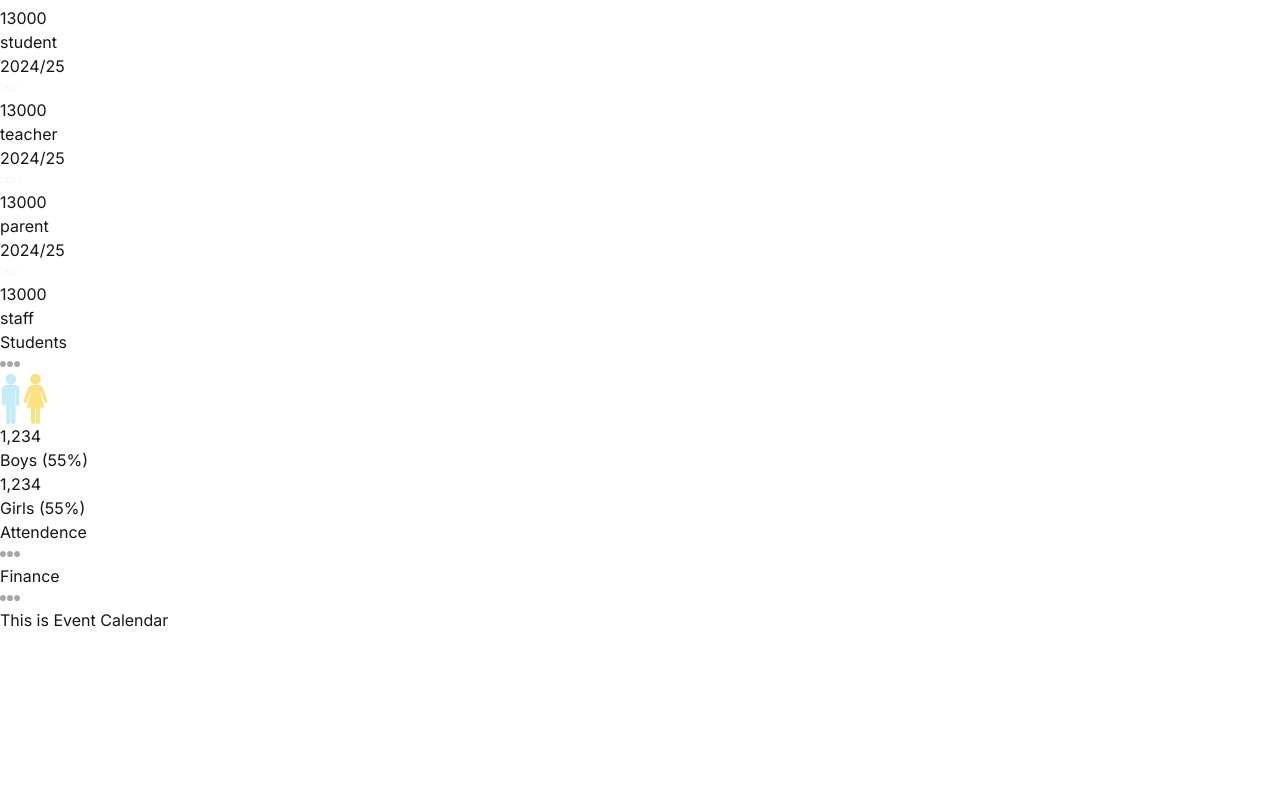
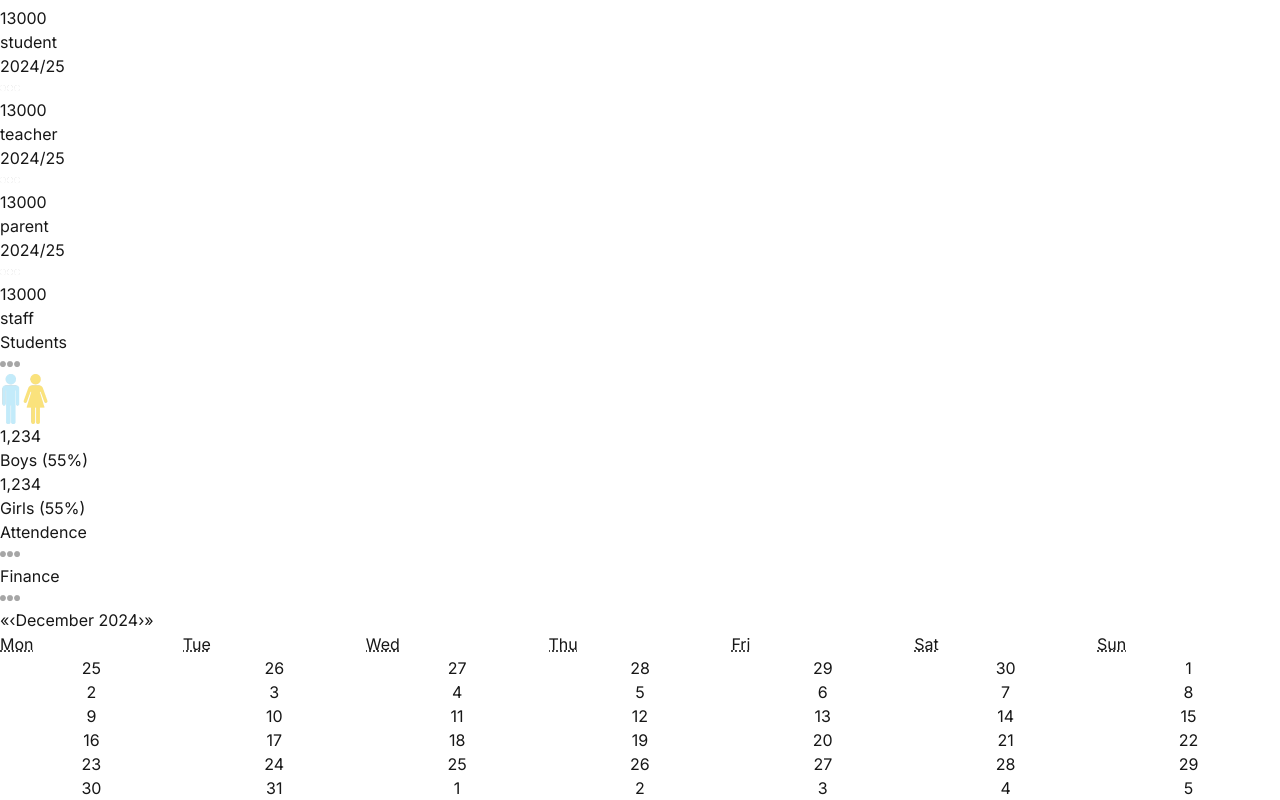
Before and after one commit to goni715/student-management-client, a Next.js app: page /admin in a window 1280 px wide. Shown: the part 1052-1852 px from the top of the page. Before the commit the page ends 1684 px from the top, so only its background shows below. Built offline with nearby package versions, Linux system fonts and the light colour scheme.

Commit message:
react-calender using

```diff
--- a/src/app/(dashboard)/layout.tsx
+++ b/src/app/(dashboard)/layout.tsx
@@ -24,9 +24,9 @@
                 <div className="w-[86%] md:w-[92%] lg:w-[84%] xl:w-[86%] overflow-y-scroll flex flex-col">
                     <Navbar/>
                     {/* content */}
-                    <div className="bg-gray-400">
+                    {/* <div className=""> */}
                         {children}
-                    </div>
+                    {/* </div> */}
                 </div>
             </div>
             {/* {children} */}
--- a/src/components/ui/Calendar/EventCalendar.tsx
+++ b/src/components/ui/Calendar/EventCalendar.tsx
@@ -1,8 +1,19 @@
+"use client";
+import { useState } from 'react';
+import Calendar from 'react-calendar';
+
+type ValuePiece = Date | null;
+
+type Value = ValuePiece | [ValuePiece, ValuePiece];
 
 const EventCalendar = () => {
+    const [value, onChange] = useState<Value>(new Date());
+
     return (
         <>
-            <h1>This is Event Calendar</h1>
+            <div>
+              <Calendar onChange={onChange} value={value} />
+            </div>
         </>
     );
 };
```
